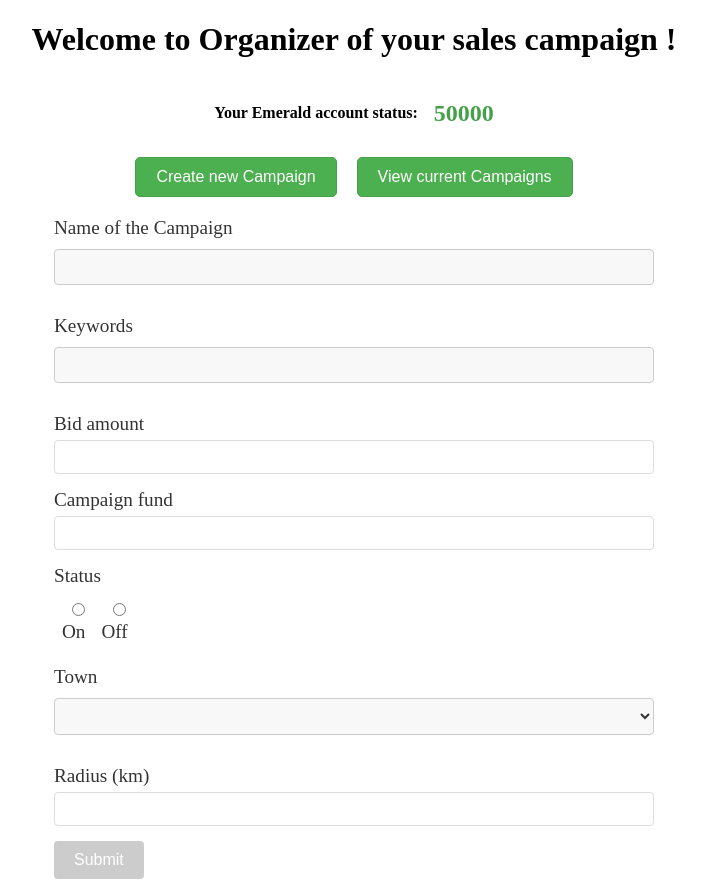
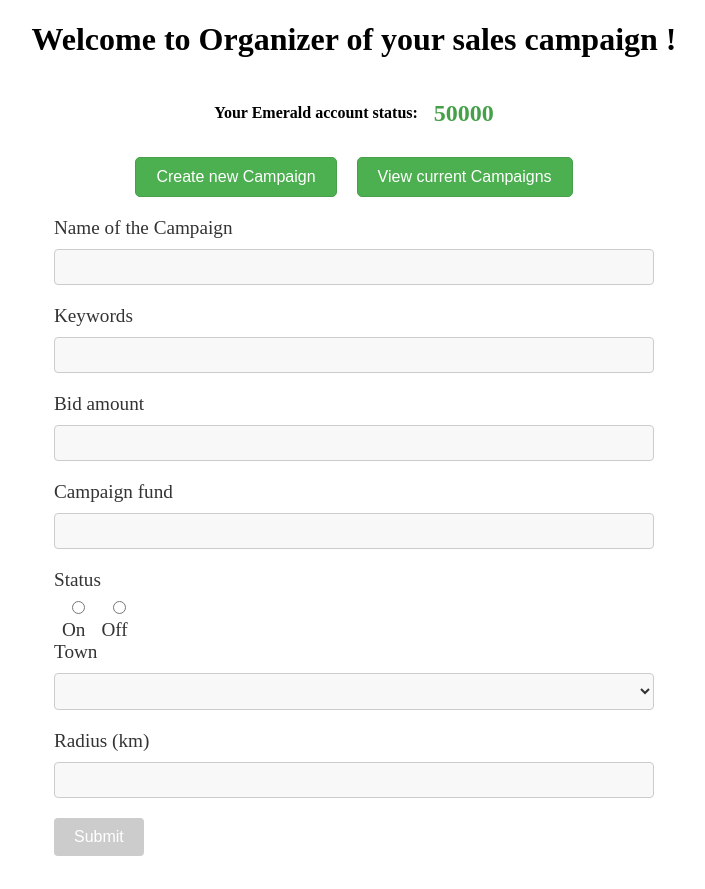
Before and after one commit to WoytekMig/FT-campaignTask, an Angular app: page /new in a window 1280 px wide. Shown: the whole page, without its empty margins (286-991 px from the left). After the commit the page ends 864 px from the top, so only its background shows below. Built offline with nearby package versions, Linux system fonts and the light colour scheme.

Commit message:
some styling changes

```diff
--- a/src/app/campaign-form/campaign-form.component.css
+++ b/src/app/campaign-form/campaign-form.component.css
@@ -1,6 +1,6 @@
 form {
     max-width: 600px;
-    margin: 10px auto;
+    margin: 10px auto auto auto;
     font-size: larger;
 }
 
@@ -31,24 +31,20 @@ span {
 
 .radio-buttons {
     display: flex;
-    /*  align-items: center; */
 }
 
 .radio-buttons label {
     display: flex;
     flex-direction: column;
-    margin: 8px;
-}
-
-.radio-buttons input {
-    margin-bottom: 5px;
+    margin-inline: 8px;
+    margin-bottom: -15px;
 }
 
 .campaign-form select {
     width: 100%;
     padding: 8px;
     margin-top: 5px;
-    margin-bottom: 15px;
+    margin-bottom: 5px;
     box-sizing: border-box;
     border: 1px solid #ccc;
     border-radius: 4px;
@@ -57,11 +53,11 @@ span {
     color: #333;
 }
 
-.campaign-form input[type="text"] {
+.campaign-form input {
     width: 100%;
     padding: 8px;
     margin-top: 5px;
-    margin-bottom: 15px;
+    margin-bottom: 5px;
     box-sizing: border-box;
     border: 1px solid #ccc;
     border-radius: 4px;
```
